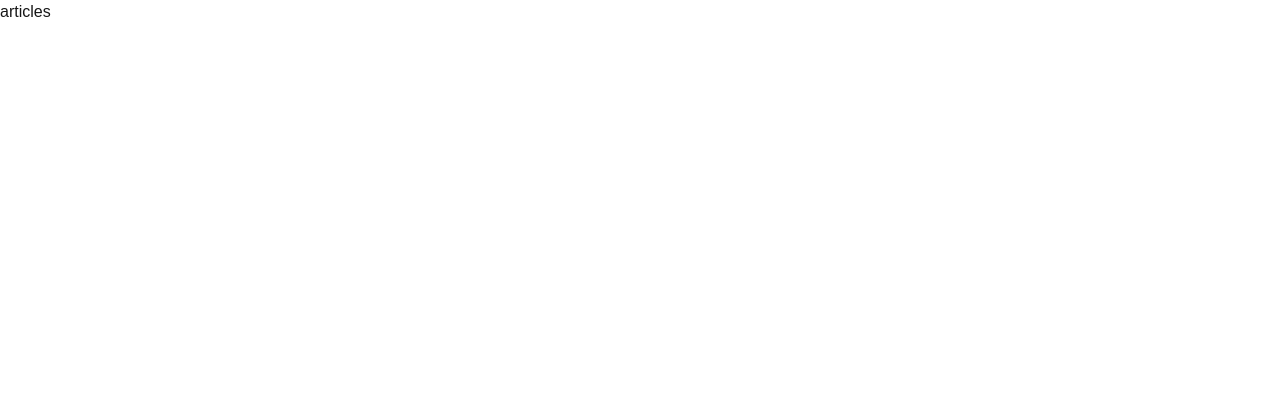
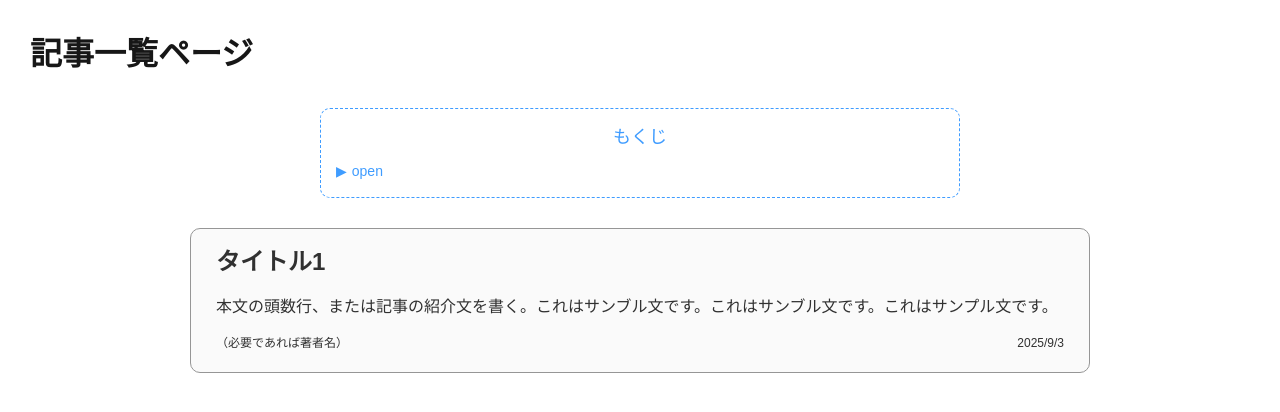
Before and after one commit to Airbag1997/majan_app, a Next.js app: page /articles in a window 1280 px wide. Shown: the top 412 px of the page. Built offline with nearby package versions, Linux system fonts and the light colour scheme.

Commit message:
create_articleList_function

```diff
--- a/src/app/articles/page.tsx
+++ b/src/app/articles/page.tsx
@@ -1,7 +1,54 @@
+"use client"
+
+import React, { useState } from "react";
+
 export default function Home() {
+    const [open, setOpen] = useState(false)
+
     return (
         <div>
-            <p>articles</p>
+            <h1 className="text-[32px] font-bold m-[30px]">記事一覧ページ</h1>
+            <div className="flex flex-col
+                            w-[50vw]
+                            border border-dashed border-[#3f9cff] rounded-[10px]
+                            p-[15px] mx-auto my-[20px]">
+                <p className="text-[#3f9cff] text-[18px] mx-auto">もくじ</p>
+                <details className="mt-[10px]">
+                    <summary className="flex items-center cursor-pointer" onClick={() => setOpen(!open)}>
+
+                        <span className={`text-[#3f9cff] text-[14px] duration-300 ${open && "rotate-90"}`}>▶</span>
+                        {open ?
+                            <span className="text-[14px] text-[#3f9cff] pl-[5px]">close</span>
+                            :
+                            <span className="text-[14px] text-[#3f9cff] pl-[5px]">open</span>
+                        }
+                    </summary>
+                    <ul className="list-disc pl-5 text[3f9cff">
+                        <li><a href="#anker1" className="text-[#313131] hover:text-[#3f9cff]">タイトル1</a></li>
+                        <li><a href="" className="text-[#313131] hover:text-[#3f9cff]">タイトル2</a></li>
+                        <li><a href="" className="text-[#313131] hover:text-[#3f9cff]">タイトル3</a></li>
+                    </ul>
+                </details>
+            </div>
+
+            <a href="" className="block
+                                bg-[#fafafa]
+                                mx-auto my-[30px]
+                                px-[25px] py-[15px]
+                                w-[80vw] max-w-[900px] min-w-[400px]
+                                border border-[#969696] rounded-[10px]
+                                text-[#313131]
+                                hover:bg-[#f5faff]
+                                ">
+                <h2 id="anker1" className="text-[24px] font-bold">タイトル1</h2>
+                <p className="text-[16px] my-[15px]">本文の頭数行、または記事の紹介文を書く。これはサンブル文です。これはサンブル文です。これはサンプル文です。</p>
+                <div className="text-[12px]
+                                pb-[5px]
+                                flex justify-between">
+                    <div>（必要であれば著者名）</div>
+                    <div>2025/9/3</div>
+                </div>
+            </a>
         </div>
     );
 }
```
